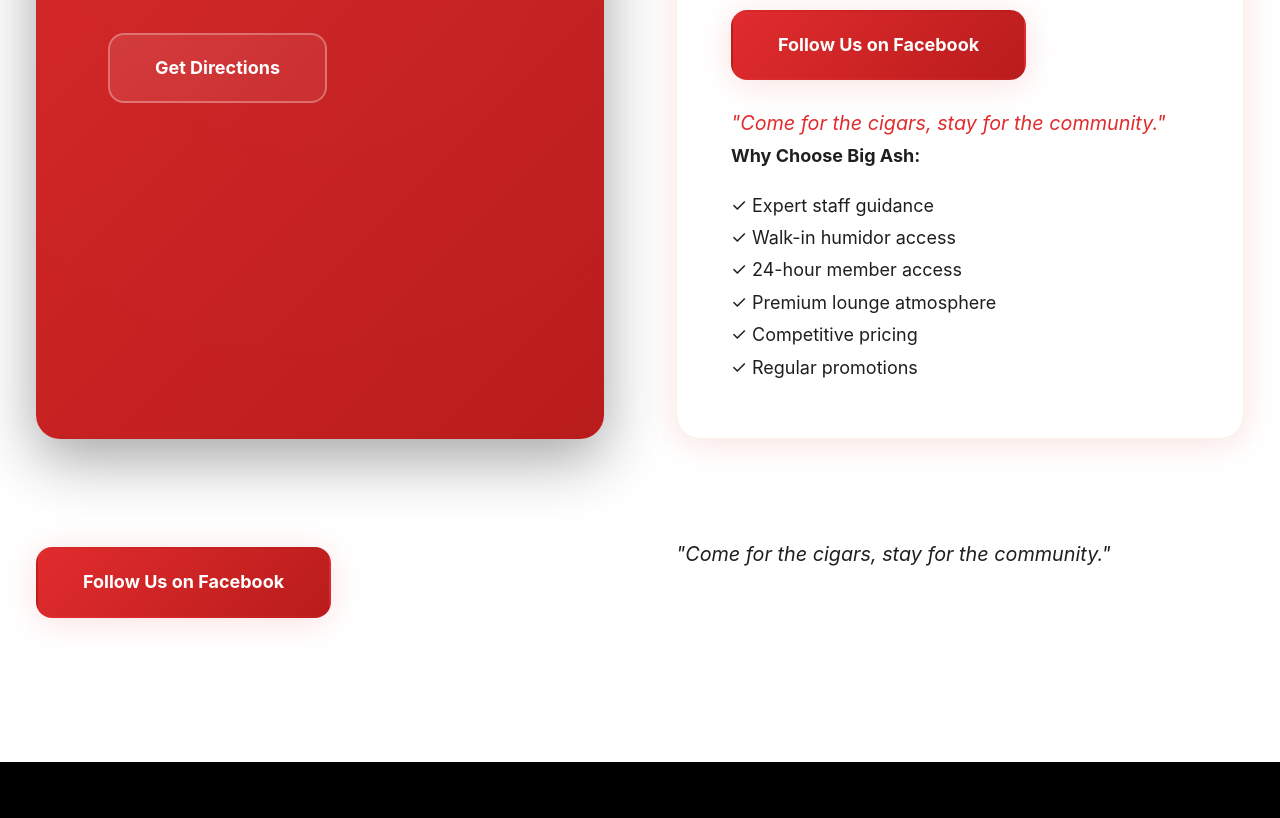
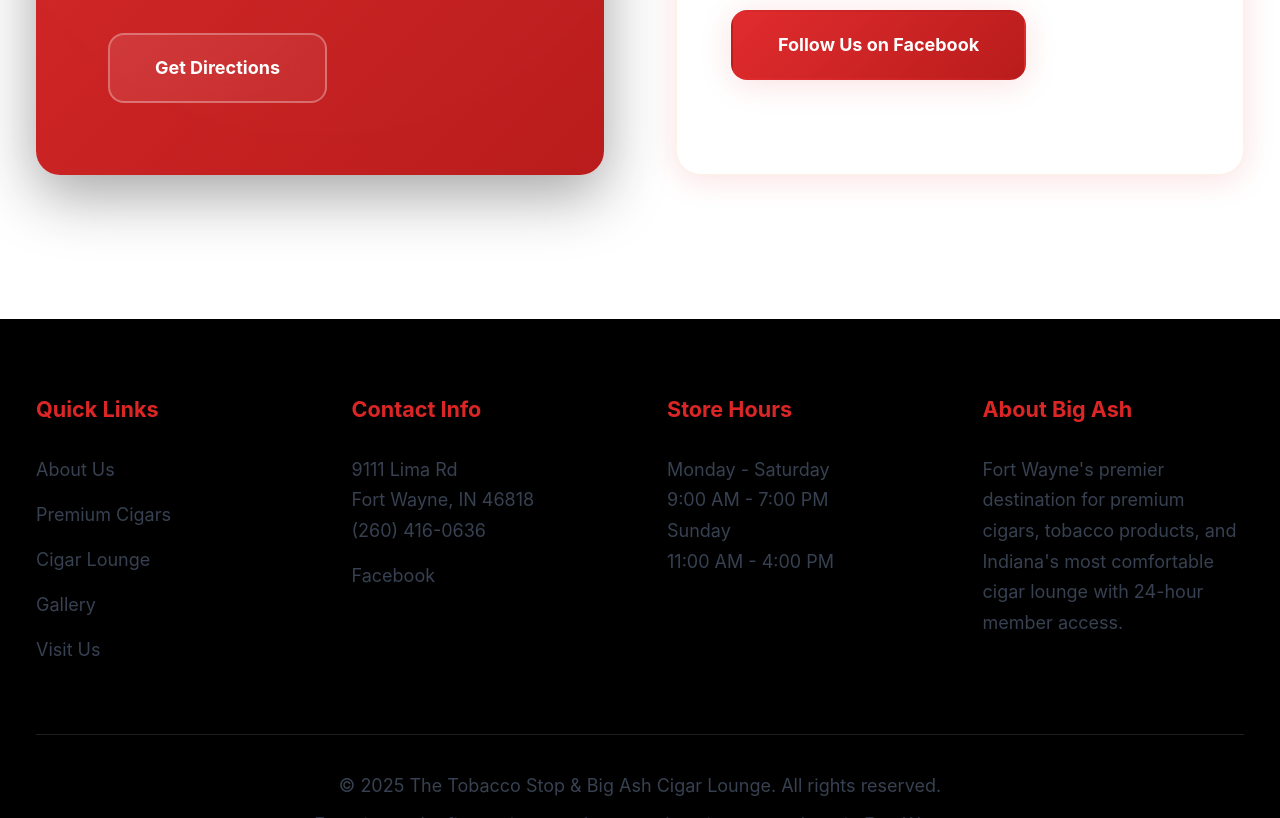
Before and after one commit to KushviewBrian/tsba, a plain HTML site: page index.html in a window 1280 px wide. Shown: the part 6416-7234 px from the top of the page. Drawn offline with Linux system fonts and the light colour scheme.

Commit message:
fixing all the shit i broke

```diff
--- a/index.html
+++ b/index.html
@@ -1023,25 +1023,6 @@
                         <div style="margin-top: 2rem;">
                             <a href="https://www.facebook.com/TheBigAshLounge" target="_blank" rel="noopener" class="btn btn-primary">Follow Us on Facebook</a>
                         </div>
-
-                        <p style="font-style: italic; color: var(--red); margin-top: 1.5rem; font-size: 1.1rem;">"Come for the cigars, stay for the community."</p>
-                            <h4 style="color: var(--ember); margin-bottom: 1rem;">Why Choose Big Ash:</h4>
-                            <ul style="list-style: none; padding: 0; line-height: 1.8;">
-                                <li>✓ Expert staff guidance</li>
-                                <li>✓ Walk-in humidor access</li>
-                                <li>✓ 24-hour member access</li>
-                                <li>✓ Premium lounge atmosphere</li>
-                                <li>✓ Competitive pricing</li>
-                                <li>✓ Regular promotions</li>
-                            </ul>
-                        </div>
-
-                        <div style="margin-top: 2rem;">
-                            <a href="https://www.facebook.com/TheBigAshLounge" target="_blank" rel="noopener" class="btn btn-primary">Follow Us on Facebook</a>
-                        </div>
-
-                        <p style="font-style: italic; color: var(--ember); margin-top: 1.5rem; font-size: 1.1rem;">"Come for the cigars, stay for the community."</p>
-                    </div>
                 </div>
             </div>
         </section>
```
